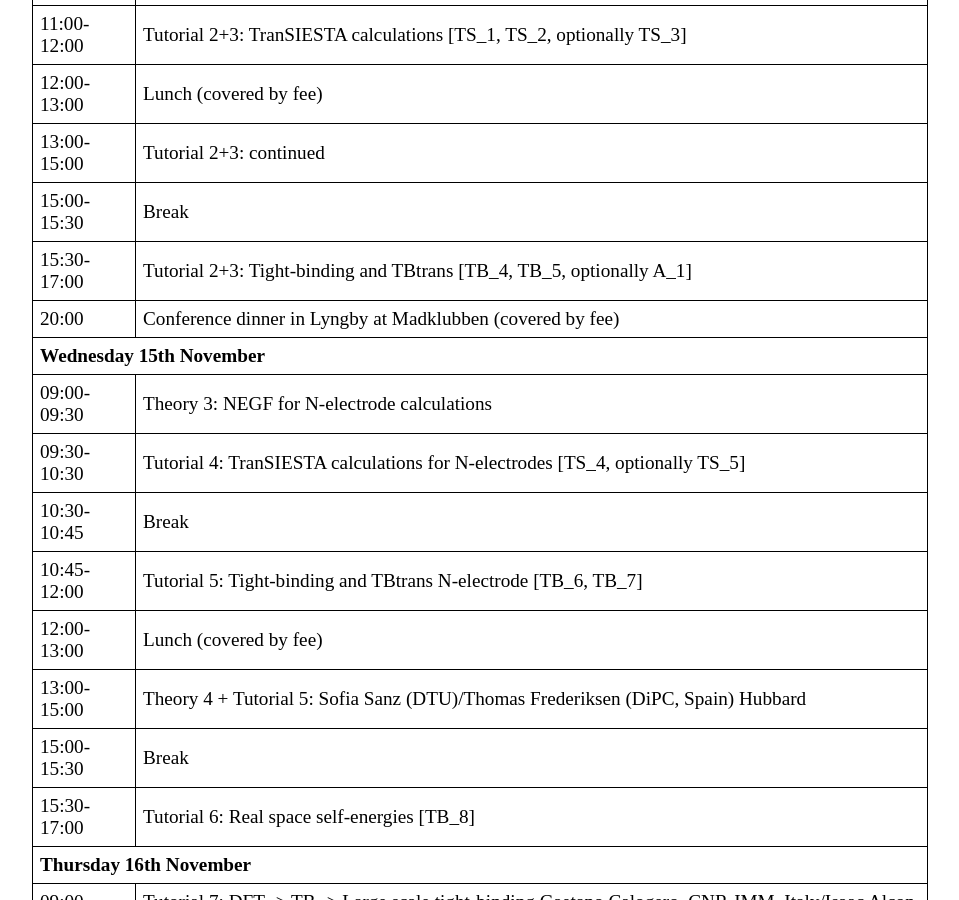
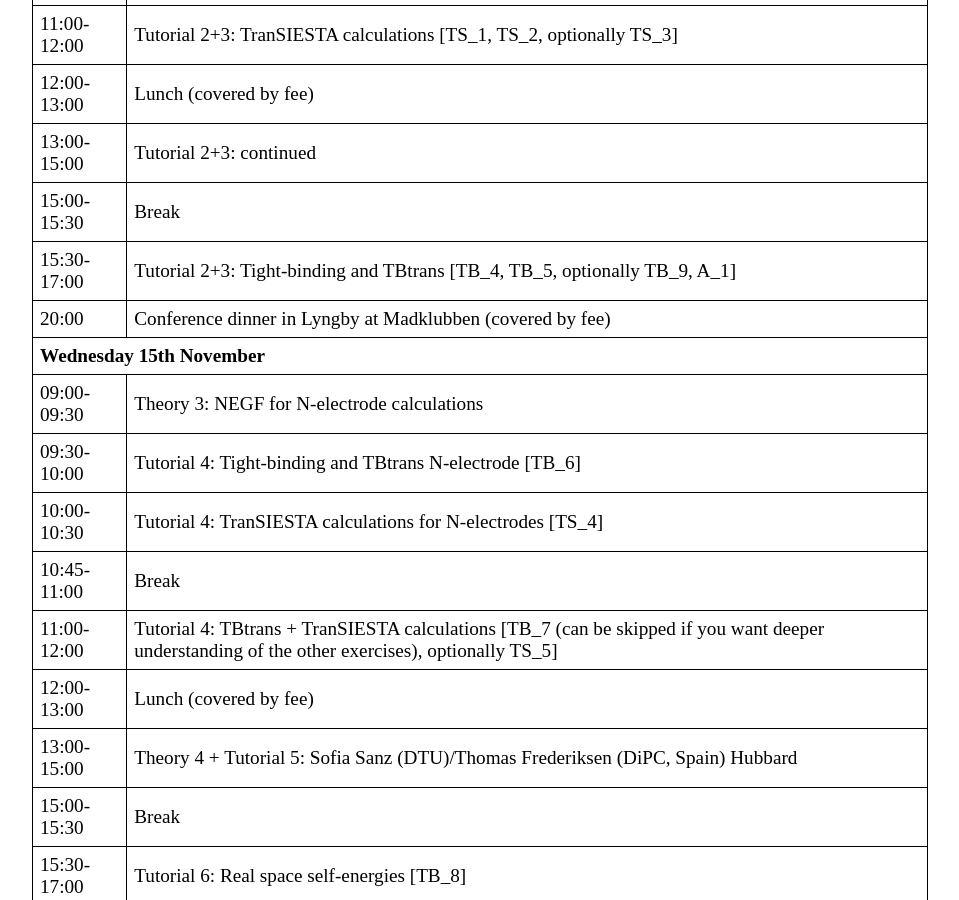
Before and after one commit to siesta-project/web-portal, a Jekyll site: the page built from _events/TranSIESTA_School-2023.md, in a window 1280 px wide and 900 px high, scrolled down 1427 px. Shown: the whole window, without its empty margins (160-1119 px from the left). Built offline with Jekyll 4.4.1, drawn with Linux system fonts in a browser that asks for light colours.

Commit message:
cleaned time-schedule
Signed-off-by: Nick Papior <nickpapior@gmail.com>

```diff
--- a/_events/TranSIESTA_School-2023.md
+++ b/_events/TranSIESTA_School-2023.md
@@ -74,14 +74,15 @@ It will be released [here](https://github.com/zerothi/ts-tbt-sisl-tutorial/relea
 <tr><td>12:00-13:00</td><td> Lunch (covered by fee)</td></tr>
 <tr><td>13:00-15:00</td><td> Tutorial 2+3: continued</td></tr>
 <tr><td>15:00-15:30</td><td> Break</td></tr>
-<tr><td>15:30-17:00</td><td> Tutorial 2+3: Tight-binding and TBtrans [TB_4, TB_5, optionally A_1]</td></tr>
+<tr><td>15:30-17:00</td><td> Tutorial 2+3: Tight-binding and TBtrans [TB_4, TB_5, optionally TB_9, A_1]</td></tr>
 <tr><td>20:00</td><td> Conference dinner in Lyngby at Madklubben (covered by fee)</td></tr>
 
 <tr><th COLSPAN="2"> Wednesday 15th November</th></tr>
 <tr><td>09:00-09:30</td><td> Theory 3: NEGF for N-electrode calculations</td></tr>
-<tr><td>09:30-10:30</td><td> Tutorial 4: TranSIESTA calculations for N-electrodes [TS_4, optionally TS_5]</td></tr>
-<tr><td>10:30-10:45</td><td> Break</td></tr>
-<tr><td>10:45-12:00</td><td> Tutorial 5: Tight-binding and TBtrans N-electrode [TB_6, TB_7]</td></tr>
+<tr><td>09:30-10:00</td><td> Tutorial 4: Tight-binding and TBtrans N-electrode [TB_6]</td></tr>
+<tr><td>10:00-10:30</td><td> Tutorial 4: TranSIESTA calculations for N-electrodes [TS_4]</td></tr>
+<tr><td>10:45-11:00</td><td> Break</td></tr>
+<tr><td>11:00-12:00</td><td> Tutorial 4: TBtrans + TranSIESTA calculations [TB_7 (can be skipped if you want deeper understanding of the other exercises), optionally TS_5]</td></tr>
 <tr><td>12:00-13:00</td><td> Lunch (covered by fee)</td></tr>
 <tr><td>13:00-15:00</td><td> Theory 4 + Tutorial 5: Sofia Sanz (DTU)/Thomas Frederiksen (DiPC, Spain) Hubbard</td></tr>
 <tr><td>15:00-15:30</td><td> Break</td></tr>
```
